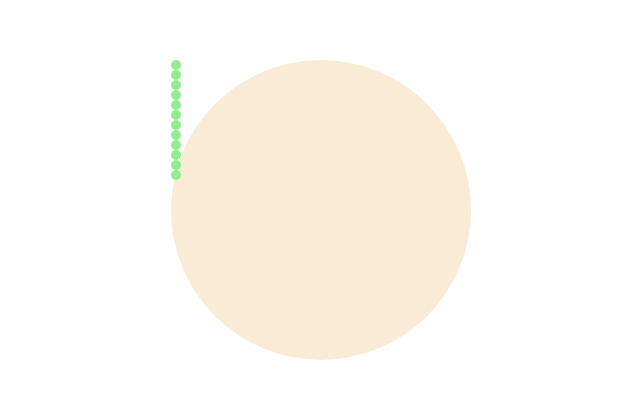
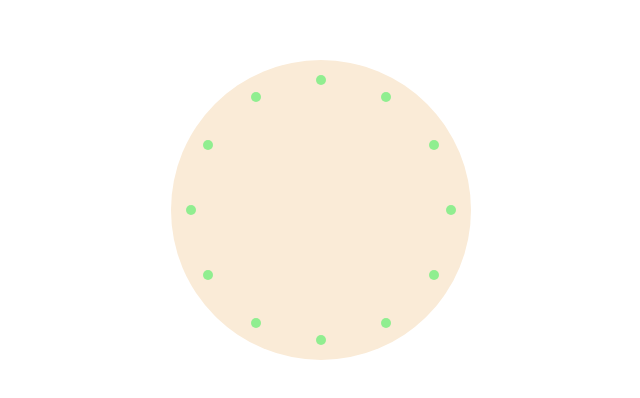
Before and after one commit to Aleksey-Bor/clock, a plain HTML site: page index.html in a window 1280 px wide. Shown: the part 190-588 px from the top of the page, without its empty margins (319-959 px from the left). Drawn offline with Linux system fonts and the light colour scheme.

Commit message:
Position the numbers in the dial

```diff
--- a/script.js
+++ b/script.js
@@ -1,23 +1,41 @@
 "use script";
 
-let accuracy = 1000;
+let accuracy = 10000;
 
 let Watch = {
-  watchParts: { clockFace: null, number: null },
+  watchProperties: {
+    clockFaceSize: 300,
+    digitSize: 10,
+    countDigits: 12,
+  },
 
   init(accuracy) {
-    this.watchParts.clockFace = document.createElement("div");
+    let clockFace = document.createElement("div");
+    clockFace.classList.add("clock_face");
+    clockFace.style.width = this.watchProperties.clockFaceSize + "px";
+    clockFace.style.height = this.watchProperties.clockFaceSize + "px";
 
-    this.watchParts.clockFace.classList.add("clock_face");
-    for (let i = 0; i < 12; i++) {
-      this.watchParts.number = document.createElement("div");
-      this.watchParts.number.classList.add("number");
-      this.watchParts.clockFace.append(this.watchParts.number);
+    let wrapperForDigits = document.createElement("div");
+    wrapperForDigits.classList.add("wrapper_digits");
+    let radiusDigitsCircle = this.watchProperties.clockFaceSize / 2 - 20;
+    wrapperForDigits.style.height = radiusDigitsCircle * 2 + "px";
+    wrapperForDigits.style.width = radiusDigitsCircle * 2 + "px";
+
+    for (let i = 0; i < this.watchProperties.countDigits; i++) {
+      let digit = document.createElement("div");
+      digit.classList.add("digit");
+      digit.style.width = this.watchProperties.digitSize + "px";
+      digit.style.height = this.watchProperties.digitSize + "px";
+      let angleEachDigitRadians =
+        (2 / this.watchProperties.countDigits) * i * Math.PI;
+      let left = (radiusDigitsCircle * Math.sin(angleEachDigitRadians) + radiusDigitsCircle) + "px";
+      let top = (radiusDigitsCircle * Math.cos(angleEachDigitRadians) + radiusDigitsCircle) + "px";
+      digit.style.left = left;
+      digit.style.top = top;
+      wrapperForDigits.append(digit);
     }
-    document.body.append(this.watchParts.clockFace);
-    console.log(this.watchParts.clockFace);
-
-
+    clockFace.append(wrapperForDigits);
+    document.body.append(clockFace);
   },
 };
 
--- a/style.css
+++ b/style.css
@@ -1,13 +1,9 @@
 body {
   margin: 0px;
-  height: 100vh;
-  position: relative;
 }
 
 .clock_face {
   margin: auto;
-  width: 300px;
-  height: 300px;
   border-radius: 150px;
   background-color: antiquewhite;
   position: absolute;
@@ -16,9 +12,16 @@ body {
   transform: translate(-50%, -50%);
 }
 
-.number {
-  width: 10px;
-  height: 10px;
+.wrapper_digits {
+  position: absolute;
+  top: 50%;
+  left: 50%;
+  transform: translate(-50%, -50%);
+}
+
+.digit {
   border-radius: 5px;
   background-color: lightgreen;
+  position: absolute;
+  transform: translate(-50%, -50%);
 }
```
